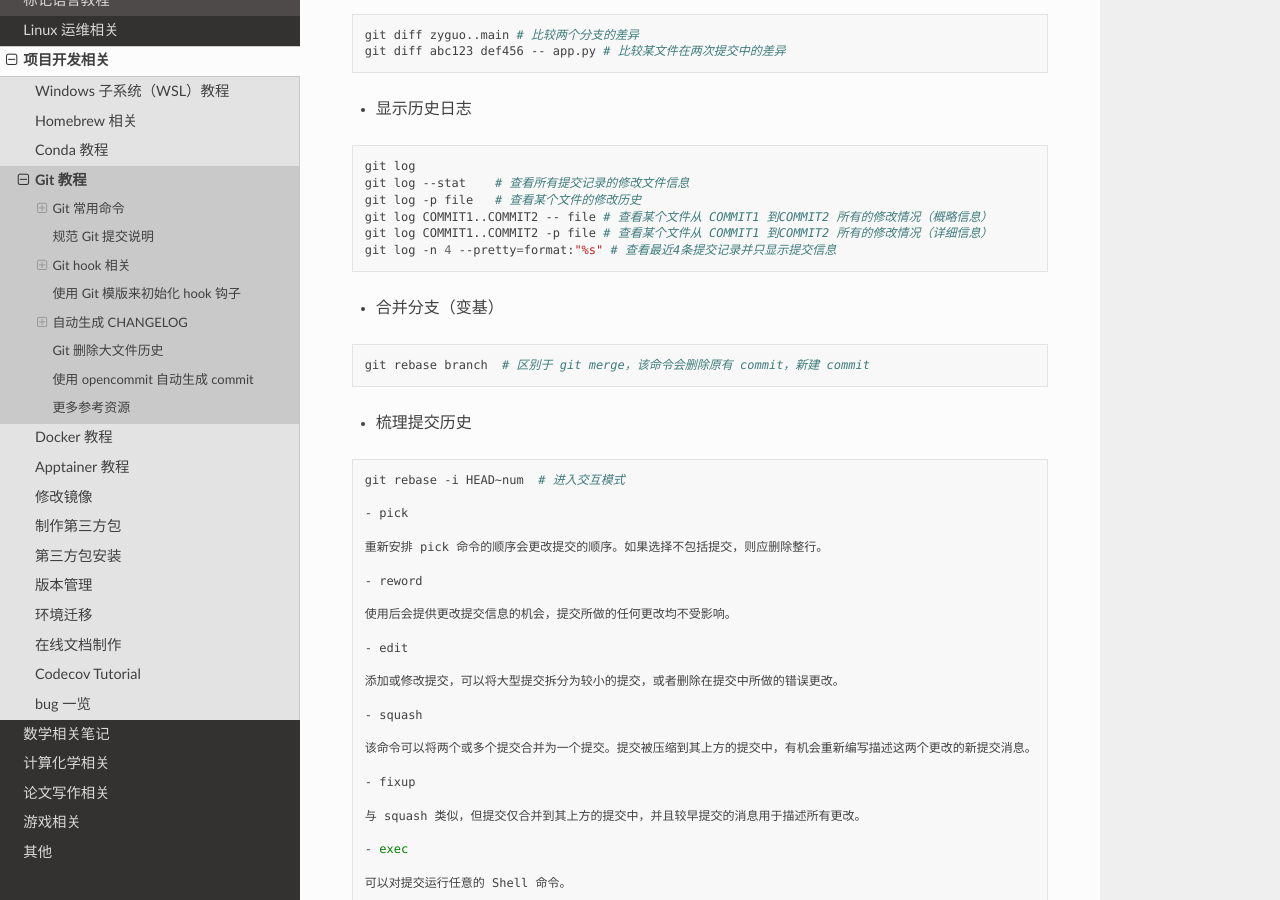
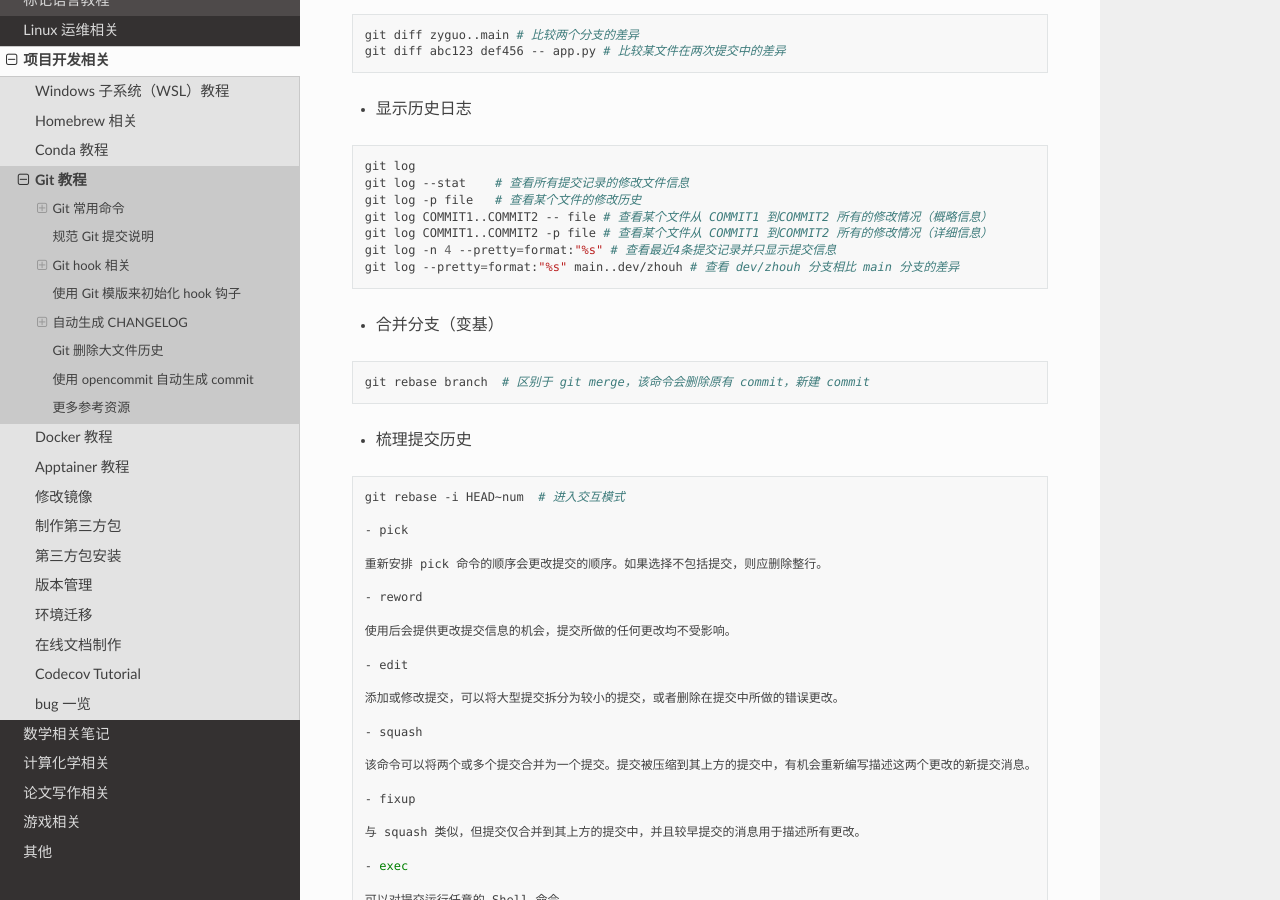
Before and after one commit to Rasic2/CodeNote, a Sphinx documentation site: the page built from docs/source/development/git.md, in a window 1280 px wide and 900 px high, scrolled down 4419 px. Built offline with Sphinx 7.4.7 and the Read the Docs theme 3.1.0, drawn with Linux system fonts in a browser that asks for light colours.

Commit message:
docs: add git log command for comparing branches and fix indentation in examples

````diff
--- a/docs/source/development/git.md
+++ b/docs/source/development/git.md
@@ -228,6 +228,7 @@ git log -p file   # 查看某个文件的修改历史
 git log COMMIT1..COMMIT2 -- file # 查看某个文件从 COMMIT1 到COMMIT2 所有的修改情况（概略信息）
 git log COMMIT1..COMMIT2 -p file # 查看某个文件从 COMMIT1 到COMMIT2 所有的修改情况（详细信息）
 git log -n 4 --pretty=format:"%s" # 查看最近4条提交记录并只显示提交信息
+git log --pretty=format:"%s" main..dev/zhouh # 查看 dev/zhouh 分支相比 main 分支的差异
 ```
 
 - 合并分支（变基）
@@ -561,8 +562,8 @@ oco config set OCO_API_KEY=xxx
 ```bash
 oco config set OCO_GITPUSH=false # 关闭自动 push
 oco config set OCO_ONE_LINE_COMMIT=true # 单行 commit
- oco config set OCO_OMIT_SCOPE=true # 省略 scope
- oco config set OCO_TOKENS_MAX_INPUT=40960 # 修改输入最大 Token 数
+oco config set OCO_OMIT_SCOPE=true # 省略 scope
+oco config set OCO_TOKENS_MAX_INPUT=40960 # 修改输入最大 Token 数
 ```
 
 4. 使用 oco 命令生成 commit
````
